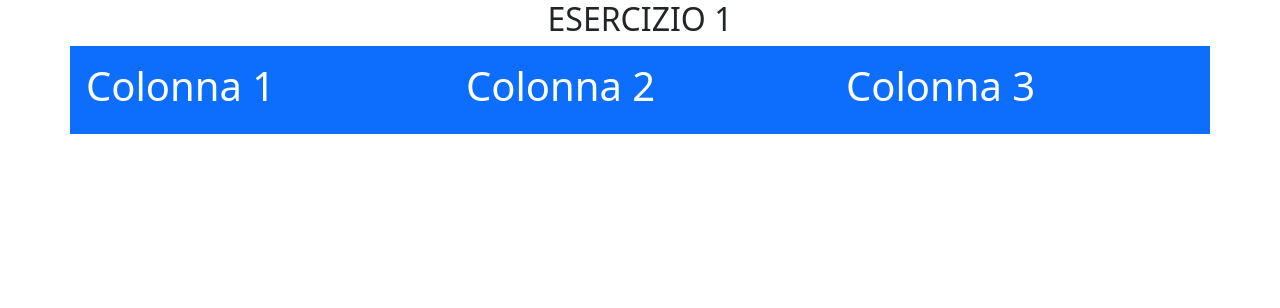
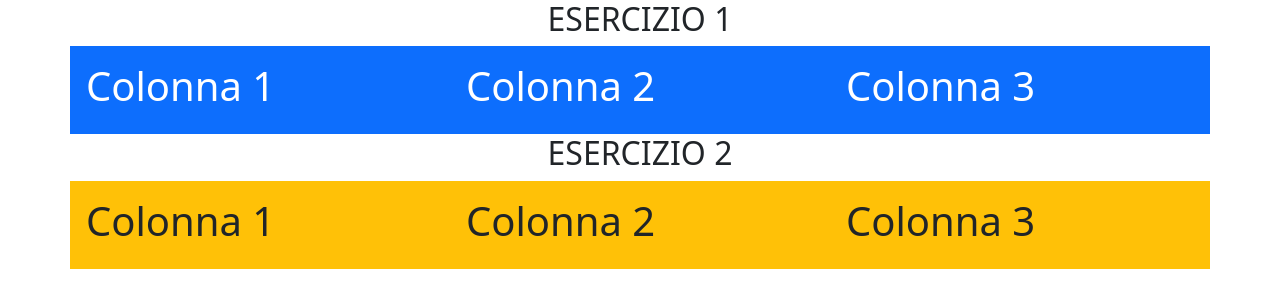
Before and after one commit to iTino7/S6-L1---Bootstrap-I, a plain HTML site: page index.html in a window 1280 px wide. Drawn offline with nearby package versions, Linux system fonts and the light colour scheme.

Commit message:
Concluso l'esercizio n.2

```diff
--- a/index.html
+++ b/index.html
@@ -28,6 +28,21 @@
         </div>
       </div>
     </div>
+    <!-- ESERCIZIO N.2 -->
+    <div class="container">
+      <h2 class="text-center">ESERCIZIO 2</h2>
+      <div class="row">
+        <div class="col-md-4 bg-warning text-dark p-3">
+          <h1>Colonna 1</h1>
+        </div>
+        <div class="col-md-4 bg-warning text-dark p-3">
+          <h1>Colonna 2</h1>
+        </div>
+        <div class="col-md-4 bg-warning text-dark p-3">
+          <h1>Colonna 3</h1>
+        </div>
+      </div>
+    </div>
 
     <script
       src="https://cdn.jsdelivr.net/npm/bootstrap@5.3.5/dist/js/bootstrap.bundle.min.js"
```
